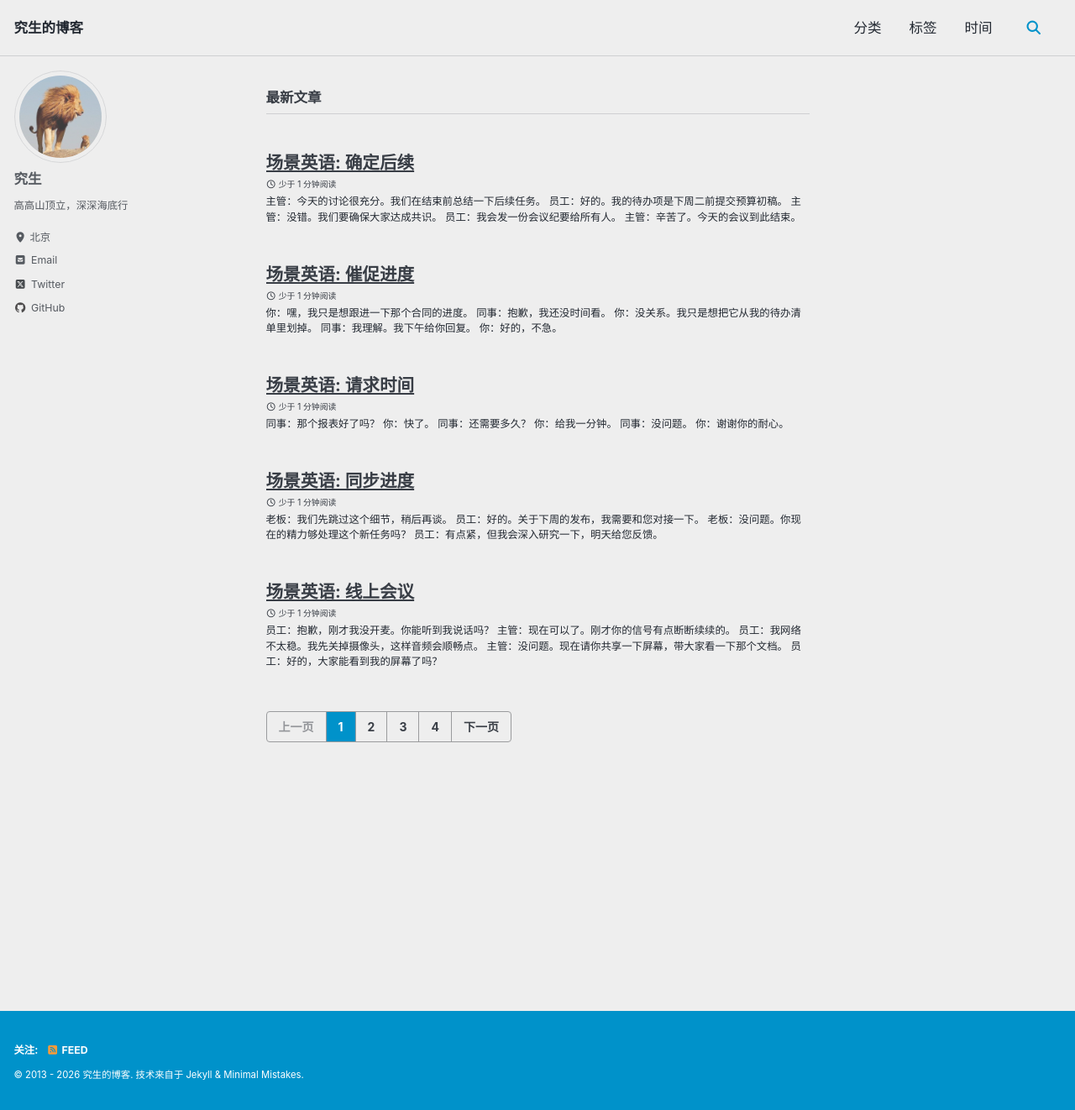
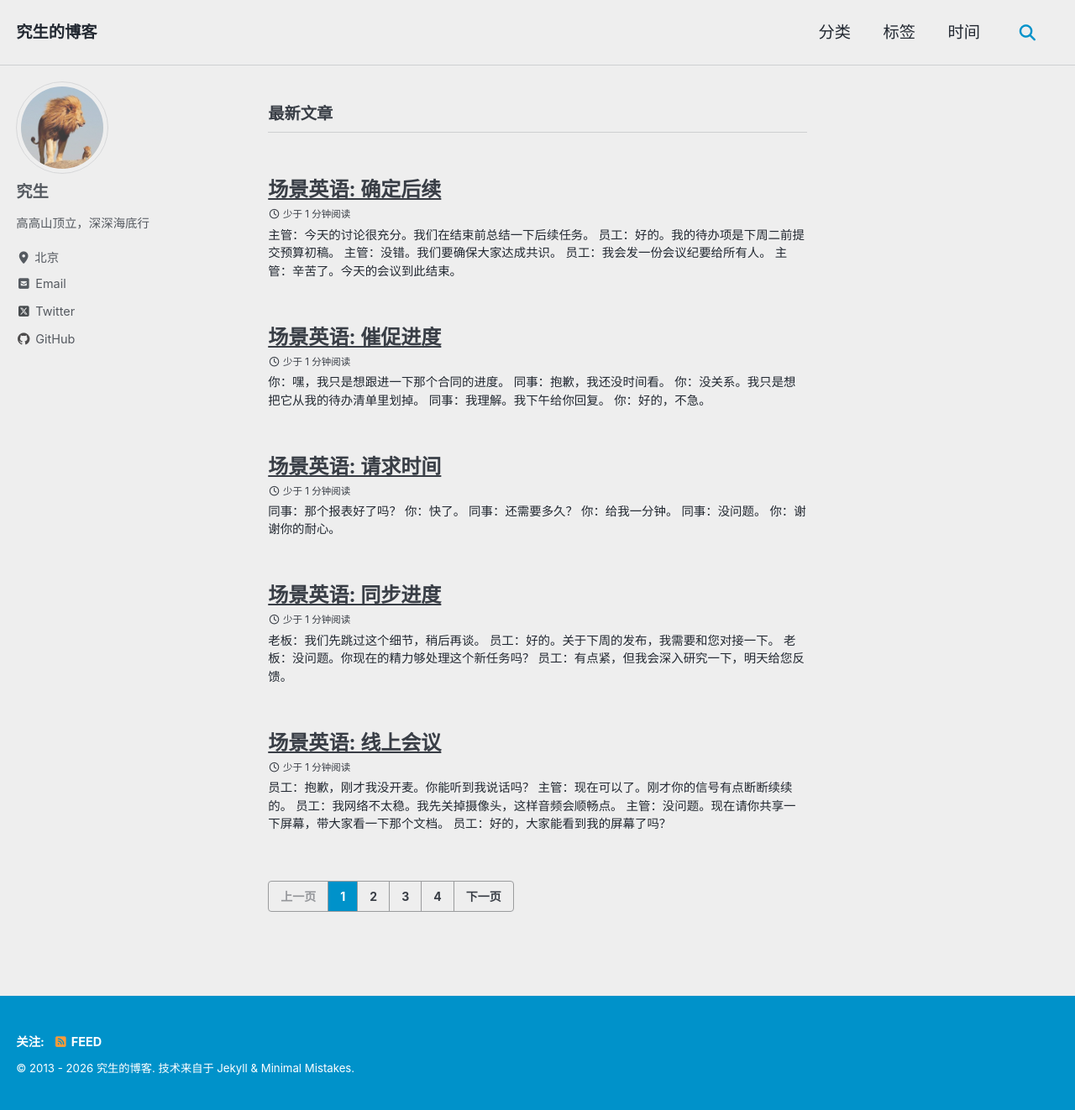
Before and after one commit to 9sheng/9sheng.github.io, a Jekyll site: the page built from index.html, in a window 1280 px wide and 1322 px high. Shown: the whole window at 84% size. Built offline with Jekyll 4.4.1, drawn with Linux system fonts in a browser that asks for light colours; cached includes are drawn as plain includes; the list of posts is cut into pages by our own code.

Commit message:
set default font size to 14px

```diff
--- a/_sass/minimal-mistakes/_variables.scss
+++ b/_sass/minimal-mistakes/_variables.scss
@@ -6,7 +6,7 @@
    Typography
    ========================================================================== */
 
-$doc-font-size: 12px !default;
+$doc-font-size: 14px !default;
 $doc-font-size-medium: $doc-font-size * 1.125 !default;
 $doc-font-size-large: $doc-font-size * 1.25 !default;
 $doc-font-size-x-large: $doc-font-size * 1.375 !default;
```
